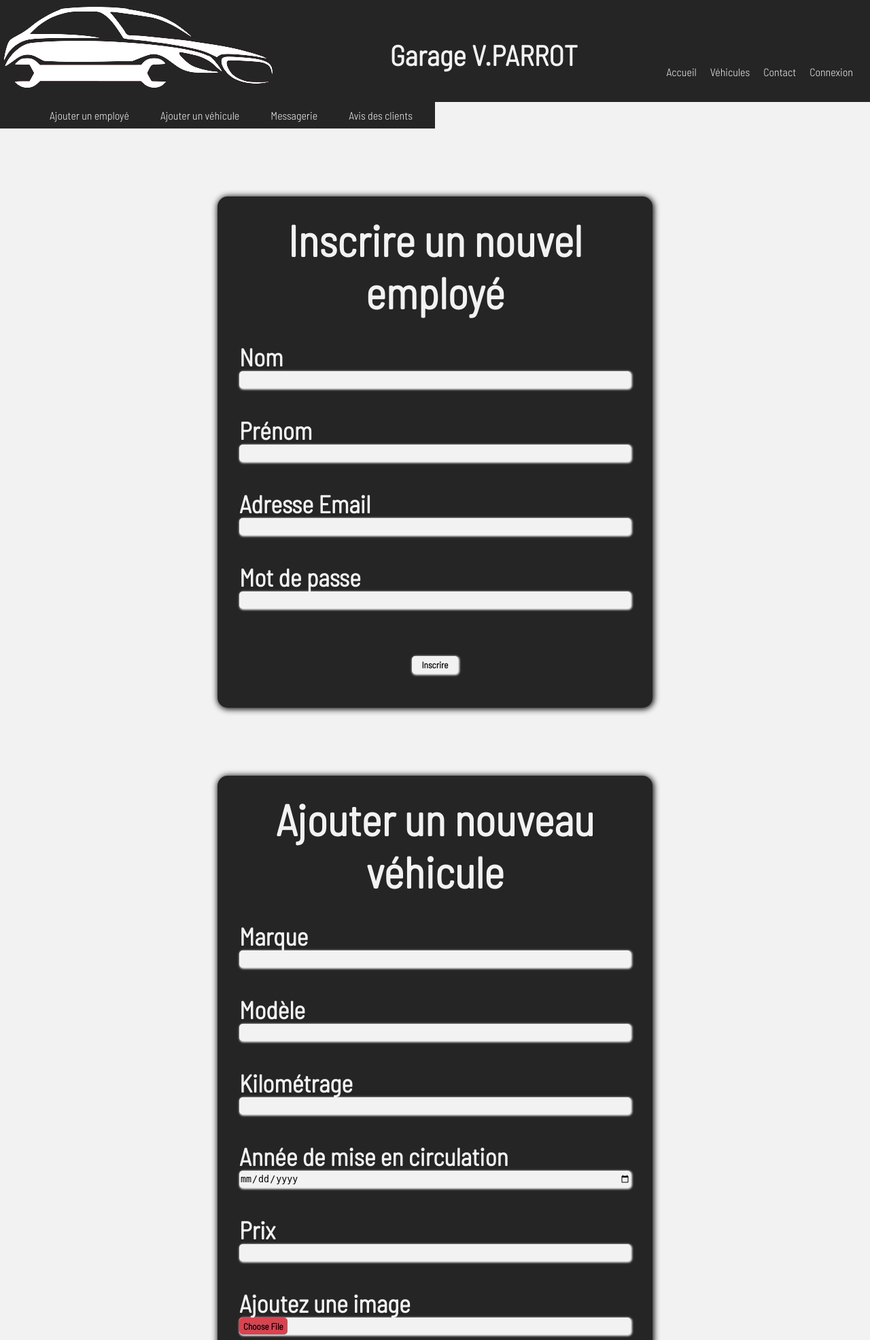
After one commit to Philippe-SP/ECF-V.parrot, a PHP site: page /admin.php in a window 1280 px wide. The commit adds this page. Shown: the top 1971 px of the page at 68% size. Run offline with PHP 8.4, Linux system fonts and the light colour scheme; some libraries are stand-ins or nearby versions.

Commit message:
Création de la partie admin + formulaire d'inscription fini

```diff
--- a/Connexion/connexion.php
+++ b/Connexion/connexion.php
@@ -88,7 +88,6 @@ if(isset($_POST['connexion'])) {
                     <input type="password" name="password" required>
                 </div>
                 <button type="submit" name="connexion">Se connecter</button>
-                <a href="./inscription.php">S'inscrire</a>
                 <h2>
                 <?php
                     if(isset($_POST['connexion'])) {
--- a/Styles/inscriptionStyle.css
+++ b/Styles/adminStyle.css
@@ -31,11 +32,22 @@ body {
     font-size: calc(0.2rem + 3vw);
 }
 
+#navigation h3 {
+    margin-left: 25px;
+    margin-bottom: 25px;
+}
+
+#navigation h3 i {
+    margin-right: 10px;
+}
+
 #navigation div {
     width: auto;
-    margin-top: 100px;
+    margin-top: 50px;
     margin-right: 15px;
-    height: 100%;
+    display: flex;
+    flex-direction: column;
+    justify-content: space-between;
 }
 
 #navigation div ul {
@@ -47,7 +59,7 @@ body {
     margin: auto 10px auto 10px;
     text-decoration: underline transparent;
     text-decoration-thickness: 2px;
-    text-underline-offset: 10px;
+    text-underline-offset: 2px;
     transition: 1s;
 }
 
@@ -67,14 +79,43 @@ body {
     color: #D92332;
 }
 
-/* Formulaire de connexion */
-main {
+/* Contenu */
+.header {
     display: flex;
-    justify-content: center;
+    flex-direction: column;
+    align-items: center;
 }
 
-.inscription {
-    width: 40%;
+.header-nav {
+    width: 50%;
+    background-color: #262526;
+}
+
+.header-nav ul {
+    display: flex;
+    justify-content: space-between;
+    margin: auto 10px;
+}
+
+.header-nav ul li {
+    text-wrap: wrap;
+    margin: 10px auto;
+}
+
+.header-nav ul li a {
+    color: #F2F2F2;
+}
+
+.header-nav ul li a:hover {
+    color: #D94350;
+    text-decoration: underline;
+    text-decoration-thickness: 2px;
+    text-underline-offset: 7px;
+    transition: 0.5s;
+}
+
+.formulaire {
+    width: 50%;
     height: auto;
     margin: 100px auto 100px auto;
     background-color: #262526;
@@ -85,7 +126,7 @@ main {
     align-items: center;
 }
 
-.inscription h1 {
+.formulaire h2 {
     color: #F2F2F2;
     text-align: center;
     margin: 25px auto 15px auto;
@@ -93,40 +134,58 @@ main {
     font-weight: bolder;
 }
 
-.inscription form {
+.formulaire form {
     width: 90%;
     display: flex;
     flex-direction: column;
     align-items: center;
     justify-content: space-around;
     margin-bottom: 40px;
+    color: #F2F2F2;
 }
 
-.inscription form div {
+.formulaire form div {
     width: 100%;
-    margin: 30px auto 45px auto;
+    margin: 20px auto 20px auto;
 }
 
-.inscription form div label {
+.formulaire form div label {
     color: #F2F2F2;
     font-size: 36px;
     font-weight: bold;
 }
 
-.inscription form div input {
+.formulaire form div input {
     width: 100%;
     height: 25px;
     border-radius: 5px;
     border: transparent;
     box-shadow: 1px 1px 3px 1px #F2F2F2;
+    background-color: #F2F2F2;
 }
 
-.inscription form div input:focus {
+::-webkit-file-upload-button {
+    height: 25px;
+    border: none;
+    border-radius: 5px;
+    box-shadow: 1px 1px 3px 1px #F2F2F2;
+    background-color: #D94350;
+    cursor: pointer;
+    font-family: 'Barlow Semi Condensed', sans-serif;
+    font-weight: bolder;
+}
+
+::-webkit-file-upload-button:hover {
+    background-color: #D92332;
+    color: #F2F2F2;
+}
+
+.formulaire form div input:focus {
     outline: none;
     box-shadow: 1px 1px 3px 1px #D92332;
 }
 
-.inscription form button {
+.formulaire form button {
     background-color: #F2F2F2;
     border-radius: 5px;
     padding: 5px 15px;
--- a/Styles/contactStyle.css
+++ b/Styles/contactStyle.css
@@ -59,7 +59,7 @@ body {
     margin: auto 10px auto 10px;
     text-decoration: underline transparent;
     text-decoration-thickness: 2px;
-    text-underline-offset: 7px;
+    text-underline-offset: 2px;
     transition: 1s;
 }
 
@@ -245,7 +245,7 @@ h2 {
     margin: auto 20px auto 20px;
     text-decoration: underline transparent;
     text-decoration-thickness: 2px;
-    text-underline-offset: 10px;
+    text-underline-offset: 2px;
     transition: 1s;
 }
 
@@ -257,7 +257,7 @@ h2 {
     color: #D94350;
     text-decoration: underline;
     text-decoration-thickness: 2px;
-    text-underline-offset: 10px;
+    text-underline-offset: 7px;
     transition: 0.5s;
 }
 
--- a/Styles/indexStyle.css
+++ b/Styles/indexStyle.css
@@ -59,7 +59,7 @@ body {
     margin: auto 10px auto 10px;
     text-decoration: underline transparent;
     text-decoration-thickness: 2px;
-    text-underline-offset: 7px;
+    text-underline-offset: 2px;
     transition: 1s;
 }
 
@@ -288,7 +288,7 @@ body {
     margin: auto 20px auto 20px;
     text-decoration: underline transparent;
     text-decoration-thickness: 2px;
-    text-underline-offset: 10px;
+    text-underline-offset: 2px;
     transition: 1s;
 }
 
@@ -300,7 +300,7 @@ body {
     color: #D94350;
     text-decoration: underline;
     text-decoration-thickness: 2px;
-    text-underline-offset: 10px;
+    text-underline-offset: 7px;
     transition: 0.5s;
 }
 
--- a/Styles/vehiculesStyle.css
+++ b/Styles/vehiculesStyle.css
@@ -71,7 +71,7 @@ body {
     color: #D94350;
     text-decoration: underline;
     text-decoration-thickness: 2px;
-    text-underline-offset: 7px;
+    text-underline-offset: 2px;
     transition: 0.5s;
 }
 
@@ -207,7 +207,7 @@ main h1 {
     margin: auto 20px auto 20px;
     text-decoration: underline transparent;
     text-decoration-thickness: 2px;
-    text-underline-offset: 10px;
+    text-underline-offset: 2px;
     transition: 1s;
 }
 
@@ -219,7 +219,7 @@ main h1 {
     color: #D94350;
     text-decoration: underline;
     text-decoration-thickness: 2px;
-    text-underline-offset: 10px;
+    text-underline-offset: 7px;
     transition: 0.5s;
 }
 
--- /dev/null
+++ b/admin.php
@@ -0,0 +1,195 @@
+<?php
+session_start();
+?>
+
+<!DOCTYPE html>
+<html lang="en">
+<head>
+    <meta charset="UTF-8">
+    <meta name="viewport" content="width=device-width, initial-scale=1.0">
+    <link rel="preconnect" href="https://fonts.googleapis.com">
+    <link rel="preconnect" href="https://fonts.gstatic.com" crossorigin>
+    <link href="https://fonts.googleapis.com/css2?family=Barlow+Semi+Condensed:wght@300&display=swap" rel="stylesheet">
+    <script src="https://kit.fontawesome.com/60d2a6fbef.js" crossorigin="anonymous"></script>
+    <link rel="stylesheet" href="./Styles/adminStyle.css">
+    <title>Garage V.Parrot</title>
+    <link rel="shortcut icon" href="./Images/icon-garage.png">
+</head>
+<body>
+<nav id="navigation">
+        <a href="./index.php"><img src="./Images/logo-garage.png" class="img-1" width="100%" height="auto"></a>
+        <a href="./index.php"><img src="./Images/logo-garage_titre.png" class="img-2" width="100%" height="auto"></a>
+        <h1>Garage V.PARROT</h1>
+        <div>
+            <?php
+                if(isset($_SESSION['nom'])) {
+                    echo "<h3><i class='fa-solid fa-user'></i>".$_SESSION['prenom'].' '.$_SESSION['nom']."</h3>";
+                };
+            ?>
+            <ul>
+                <li><a href="./index.php">Accueil</a></li>
+                <li><a href="./vehicules.php">Véhicules</a></li>
+                <li><a href="./contact.php">Contact</a></li>
+                <?php if(!isset($_SESSION['nom'])) { ?>
+                <li><a href="./Connexion/connexion.php">Connexion</a></li>
+                <?php } else {
+                    if($_SESSION['role'] == 1) {
+                ?>
+                <li><a href="./admin.php" style="color: #D92332">Admin</a></li>
+                <?php }; ?>
+                <li><a href="./Connexion/connexion.php?logout=1">Déconnexion</a></li>
+                <?php }; ?>
+            </ul>
+        </div>
+    </nav>
+    <header class="container">
+        <div class="header-nav">
+            <ul>
+                <li><a href="#employe">Ajouter un employé</a></li>
+                <li><a href="#vehicule">Ajouter un véhicule</a></li>
+                <li><a href="#messagerie">Messagerie</a></li>
+                <li><a href="#avis">Avis des clients</a></li>
+            </ul>
+        </div>
+        <div class="formulaire" id="employe">
+            <h2>Inscrire un nouvel employé</h2>
+            <form action="./Back/BDDinscription.php" method="POST">
+                <div>
+                    <label for="nom">Nom</label>
+                    <input type="text" name="nom"  required>
+                </div>
+                <div>
+                    <label for="prenom">Prénom</label>
+                    <input type="text" name="prenom" required>
+                </div>
+                <div>
+                    <label for="email">Adresse Email</label>
+                    <input type="email" name="email" required>
+                </div>
+                <div>
+                    <label for="password">Mot de passe</label>
+                    <input type="password" name="password" required>
+                </div>
+                <button type="submit">Inscrire</button>
+                <?php
+                    if(isset($_GET['success'])) {
+                        echo "<span>Inscription réussite!</span>";
+                    }
+                ?>
+            </form>
+        </div>
+        <div class="formulaire" id="vehicule">
+            <h2>Ajouter un nouveau véhicule</h2>
+            <form>
+                <div>
+                    <label for="marque">Marque</label>
+                    <input type="text" name="marque">
+                </div>
+                <div>
+                    <label for="modele">Modèle</label>
+                    <input type="text" name="modele">
+                </div>
+                <div>
+                    <label for="kilométrage">Kilométrage</label>
+                    <input type="number" name="kilométrage">
+                </div>
+                <div>
+                    <label for="annee-MES">Année de mise en circulation</label>
+                    <input type="date" name="annee-MES">
+                </div>
+                <div>
+                    <label for="prix">Prix</label>
+                    <input type="number" name="prix">
+                </div>
+                <div>
+                    <label for="image">Ajoutez une image</label>
+                    <input type="file" name="image" accept="image/jpeg, image/png" required>
+                </div>
+                <div>
+                    <label for="caracteristique">Caractéristiques du véhicule</label>
+                    <input type="text" name="caracteristique">
+                </div>
+                <div>
+                    <label for="option">Options du véhicule</label>
+                    <input type="text" name="option">
+                </div>
+                <button type="submit">Inscrire</button>
+            </form>
+        </div>
+        <div id="messagerie">
+            <h2>Messagerie</h2>
+            <div>
+                <h3>Nom / Prenom du gars</h3>
+                <h3>Email / Tel du gars</h3>
+                <p>Message du gars</p>
+            </div>
+            <div>
+                <h3>Nom / Prenom du gars</h3>
+                <h3>Email / Tel du gars</h3>
+                <p>Message du gars</p>
+            </div>
+            <div>
+                <h3>Nom / Prenom du gars</h3>
+                <h3>Email / Tel du gars</h3>
+                <p>Message du gars</p>
+            </div>
+        </div>
+        <div id="avis">
+            <h2>Avis des clients</h2>
+            <div>
+                <h3>Nom du gars</h3>
+                <h3>Note sur 5</h3>
+                <p>Commentaire du gars</p>
+            </div>
+            <div>
+                <h3>Nom du gars</h3>
+                <h3>Note sur 5</h3>
+                <p>Commentaire du gars</p>
+            </div>
+            <div>
+                <h3>Nom du gars</h3>
+                <h3>Note sur 5</h3>
+                <p>Commentaire du gars</p>
+            </div>
+        </div>
+    </header>
+    <footer class="footer">
+        <div class="top-div">
+            <div class="horraires">
+                <h2>Horraires</h2>
+                <ul>
+                    <li>Lun: 8h45-12h, 14h-18h</li>
+                    <li>Mar: 8h45-12h, 14h-18h</li>
+                    <li>Mer: 8h45-12h, 14h-18h</li>
+                    <li>Jeu: 8h45-12h, 14h-18h</li>
+                    <li>Ven: 8h45-12h, 14h-18h</li>
+                    <li>Sam: 8h45-12h</li>
+                    <li>Dim: Fermé</li>
+                </ul>
+            </div>
+            <div class="nav-link">
+                <ul>
+                    <li><a href="./index.php">Accueil</a></li>
+                    <li><a href="./vehicules.php">Véhicules</a></li>
+                    <li><a href="./contact.php">Contact</a></li>
+                    <?php if(!isset($_SESSION['nom'])) { ?>
+                    <li><a href="./Connexion/connexion.php">Connexion</a></li>
+                    <?php } else {
+                        if($_SESSION['role'] == 1) {
+                    ?>
+                    <li><a href="#">Admin</a></li>
+                    <?php }; ?>
+                    <li><a href="./Connexion/connexion.php?logout=1">Déconnexion</a></li>
+                    <?php }; ?>
+                </ul>
+            </div>
+        </div>
+        <div class="bottom-div">
+            <i class="fa-brands fa-instagram"><a href="#"></a></i>
+            <i class="fa-brands fa-x-twitter"><a href="#"></a></i>
+            <i class="fa-brands fa-facebook"><a href="#"></a></i>
+        </div>
+        <p>© Copyright 2023P.Pinheiro</p>
+    </footer>
+</body>
+</html>
--- a/contact.php
+++ b/contact.php
@@ -35,7 +35,7 @@ session_start();
                 <?php } else {
                     if($_SESSION['role'] == 1) {
                 ?>
-                <li><a href="#">Admin</a></li>
+                <li><a href="./admin.php">Admin</a></li>
                 <?php }; ?>
                 <li><a href="./Connexion/connexion.php?logout=1">Déconnexion</a></li>
                 <?php }; ?>
--- a/index.php
+++ b/index.php
@@ -35,7 +35,7 @@ session_start();
                 <?php } else {
                     if($_SESSION['role'] == 1) {
                 ?>
-                <li><a href="#">Admin</a></li>
+                <li><a href="./admin.php">Admin</a></li>
                 <?php }; ?>
                 <li><a href="./Connexion/connexion.php?logout=1">Déconnexion</a></li>
                 <?php }; ?>
--- a/vehicules.php
+++ b/vehicules.php
@@ -35,7 +35,7 @@ session_start();
                 <?php } else {
                     if($_SESSION['role'] == 1) {
                 ?>
-                <li><a href="#">Admin</a></li>
+                <li><a href="./admin.php">Admin</a></li>
                 <?php }; ?>
                 <li><a href="./Connexion/connexion.php?logout=1">Déconnexion</a></li>
                 <?php }; ?>
```
Also changed, not shown: other parts of Styles/adminStyle.css (+71 -15 lines), Back/BDDinscription.php (added, +39 -0 lines), Connexion/inscription.php (deleted, +0 -80 lines), Styles/connexionStyle.css (+3 -14 lines), Back/BDD.sql (renamed from BDD.sql).
